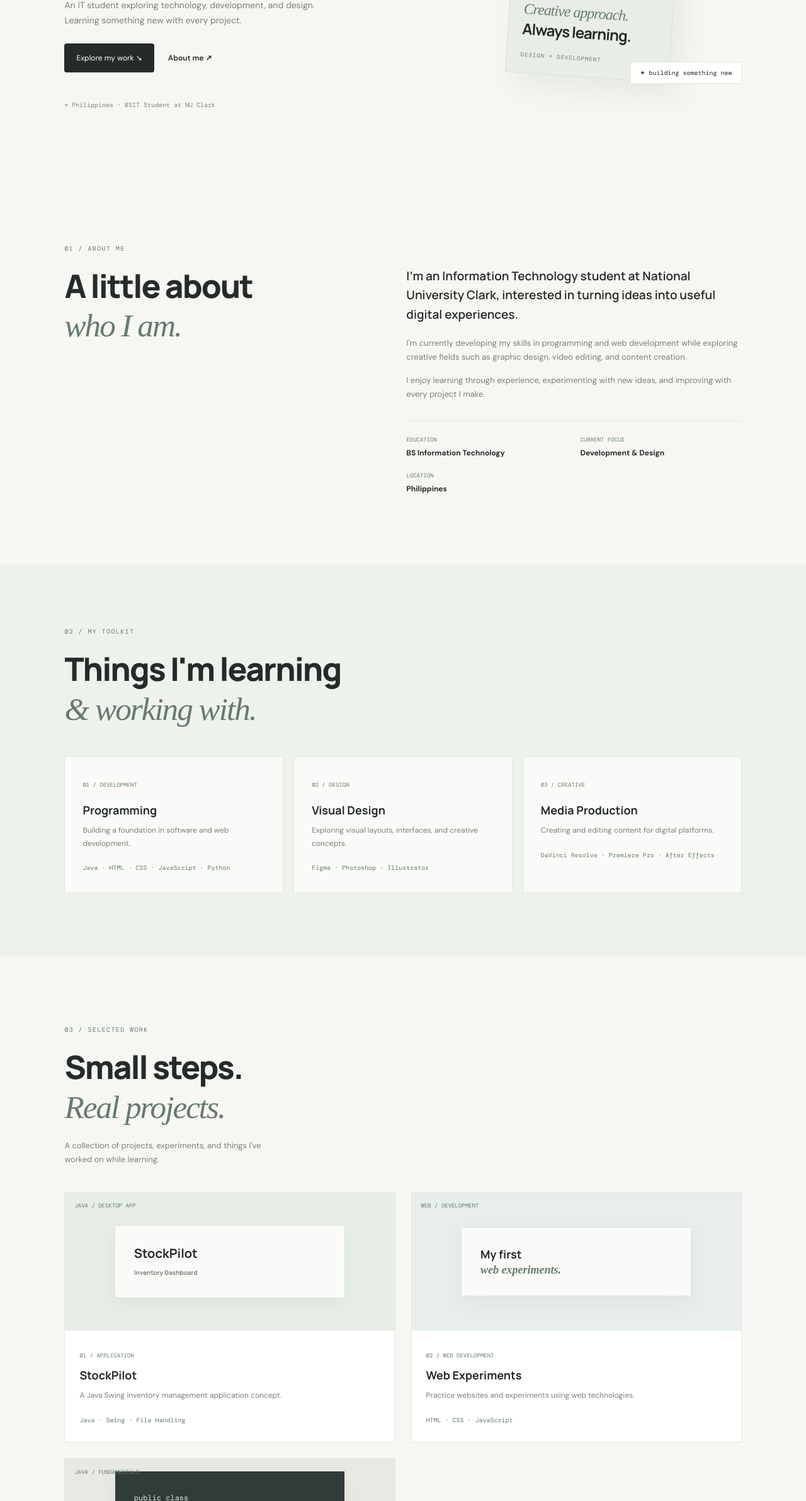
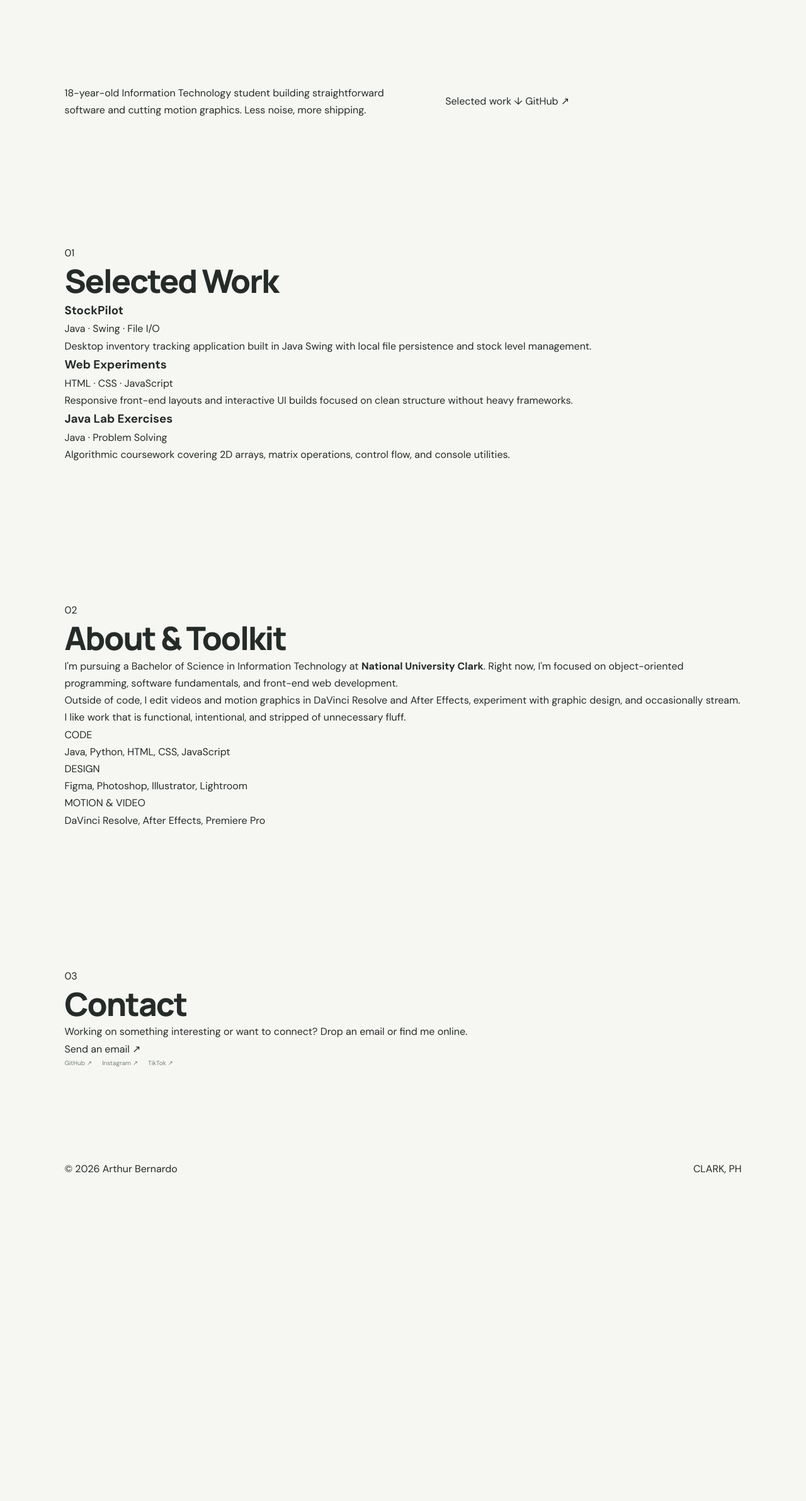
Before and after one commit to gabrielarthurbernardo/gabrielarthurbernardo.github.io, a plain HTML site: page index.html in a window 1280 px wide. Shown: the part 417-2800 px from the top of the page at 63% size. After the commit the page ends 2323 px from the top, so only its background shows below. Drawn offline with nearby package versions, Linux system fonts and the light colour scheme; a web font is replaced by a local one.

Commit message:
Update index.html

```diff
--- a/index.html
+++ b/index.html
@@ -1,194 +1,142 @@
-
 <!DOCTYPE html>
 <html lang="en">
 <head>
   <meta charset="UTF-8">
   <meta name="viewport" content="width=device-width, initial-scale=1.0">
-  <meta name="description" content="Arthur Gabriel Bernardo - IT Student and Aspiring Developer">
-  <title>Arthur Bernardo | Portfolio</title>
+  <meta name="description" content="Arthur Bernardo — BSIT Student, Developer, and Visual Editor">
+  <title>Arthur Bernardo</title>
   <link rel="stylesheet" href="style.css">
   <script src="script.js" defer></script>
 </head>
 <body>
 
-<header>
-  <a href="#home" class="logo">a.<span>bernardo</span></a>
+  <header class="container">
+    <a href="#top" class="logo">arthur<span>.</span></a>
 
-  <button class="menu-toggle" aria-label="Toggle menu">☰</button>
+    <button class="menu-toggle" aria-label="Toggle menu" aria-expanded="false">☰</button>
 
     <nav>
+      <a href="#work">Work</a>
       <a href="#about">About</a>
-    <a href="#skills">Skills</a>
-    <a href="#projects">Projects</a>
-    <a href="#contact" class="nav-button">Let's talk ↗</a>
+      <a href="#contact">Contact</a>
     </nav>
   </header>
 
-<main>
-  <section class="hero" id="home">
-    <div class="hero-text">
-      <p class="eyebrow">HELLO, I'M ARTHUR</p>
-      <h1>Creating things<br>with <span>curiosity.</span></h1>
-      <p class="description">
-        An IT student exploring technology, development,
-        and design. Learning something new with every project.
+  <main class="container" id="top">
+    <section class="hero">
+      <p class="mono-label">BSIT @ NU CLARK · PHILIPPINES</p>
+      <h1>Arthur Bernardo</h1>
+      <p class="lead">
+        18-year-old Information Technology student building straightforward software
+        and cutting motion graphics. Less noise, more shipping.
       </p>
-      <div class="hero-buttons">
-        <a href="#projects" class="primary-button">Explore my work ↘</a>
-        <a href="#about" class="secondary-button">About me ↗</a>
-      </div>
-      <p class="location">⌖ Philippines · BSIT Student at NU Clark</p>
-    </div>
-
-    <div class="hero-art">
-      <div class="art-card">
-        <span class="art-label">A LITTLE NOTE / 001</span>
-        <div class="art-symbol">✳</div>
-        <h2>Curious mind.<br><i>Creative approach.</i><br>Always learning.</h2>
-        <span class="art-footer">DESIGN × DEVELOPMENT</span>
-      </div>
-      <span class="floating-note">✦ building something new</span>
+      <div class="hero-actions">
+        <a href="#work" class="btn-primary">Selected work ↓</a>
+        <a href="https://github.com/staryyboo" target="_blank" rel="noopener" class="btn-ghost">GitHub ↗</a>
       </div>
     </section>
 
-  <section class="about section" id="about">
-    <div>
-      <p class="eyebrow">01 / ABOUT ME</p>
-      <h2>A little about<br><i>who I am.</i></h2>
+    <section class="section" id="work">
+      <div class="section-header">
+        <span class="mono-label">01</span>
+        <h2>Selected Work</h2>
       </div>
-    <div class="about-text">
-      <h3>
-        I'm an Information Technology student at
-        National University Clark, interested in
-        turning ideas into useful digital experiences.
-      </h3>
+
+      <div class="project-list">
+        <article class="project-item">
+          <div class="project-top">
+            <h3>StockPilot</h3>
+            <span class="mono-tag">Java · Swing · File I/O</span>
+          </div>
           <p>
-        I'm currently developing my skills in programming
-        and web development while exploring creative fields
-        such as graphic design, video editing, and content creation.
+            Desktop inventory tracking application built in Java Swing with local file
+            persistence and stock level management.
+          </p>
+        </article>
+
+        <article class="project-item">
+          <div class="project-top">
+            <h3>Web Experiments</h3>
+            <span class="mono-tag">HTML · CSS · JavaScript</span>
+          </div>
+          <p>
+            Responsive front-end layouts and interactive UI builds focused on clean
+            structure without heavy frameworks.
+          </p>
+        </article>
+
+        <article class="project-item">
+          <div class="project-top">
+            <h3>Java Lab Exercises</h3>
+            <span class="mono-tag">Java · Problem Solving</span>
+          </div>
+          <p>
+            Algorithmic coursework covering 2D arrays, matrix operations, control flow,
+            and console utilities.
+          </p>
+        </article>
+      </div>
+    </section>
+
+    <section class="section" id="about">
+      <div class="section-header">
+        <span class="mono-label">02</span>
+        <h2>About &amp; Toolkit</h2>
+      </div>
+
+      <div class="about-copy">
+        <p>
+          I'm pursuing a Bachelor of Science in Information Technology at
+          <strong>National University Clark</strong>. Right now, I'm focused on
+          object-oriented programming, software fundamentals, and front-end web development.
         </p>
         <p>
-        I enjoy learning through experience, experimenting
-        with new ideas, and improving with every project I make.
+          Outside of code, I edit videos and motion graphics in DaVinci Resolve and After
+          Effects, experiment with graphic design, and occasionally stream. I like work
+          that is functional, intentional, and stripped of unnecessary fluff.
         </p>
-      <div class="facts">
-        <div><small>EDUCATION</small><strong>BS Information Technology</strong></div>
-        <div><small>CURRENT FOCUS</small><strong>Development & Design</strong></div>
-        <div><small>LOCATION</small><strong>Philippines</strong></div>
+      </div>
+
+      <div class="toolkit-grid">
+        <div>
+          <span class="mono-label">CODE</span>
+          <p>Java, Python, HTML, CSS, JavaScript</p>
+        </div>
+        <div>
+          <span class="mono-label">DESIGN</span>
+          <p>Figma, Photoshop, Illustrator, Lightroom</p>
+        </div>
+        <div>
+          <span class="mono-label">MOTION &amp; VIDEO</span>
+          <p>DaVinci Resolve, After Effects, Premiere Pro</p>
         </div>
       </div>
     </section>
 
-  <section class="skills section" id="skills">
-    <p class="eyebrow">02 / MY TOOLKIT</p>
-    <h2>Things I'm learning<br><i>& working with.</i></h2>
+    <section class="section" id="contact">
+      <div class="section-header">
+        <span class="mono-label">03</span>
+        <h2>Contact</h2>
+      </div>
 
-    <div class="skill-grid">
-      <article class="skill-card">
-        <span>01 / DEVELOPMENT</span>
-        <h3>Programming</h3>
-        <p>Building a foundation in software and web development.</p>
-        <div class="tags">Java · HTML · CSS · JavaScript · Python</div>
-      </article>
-
-      <article class="skill-card">
-        <span>02 / DESIGN</span>
-        <h3>Visual Design</h3>
-        <p>Exploring visual layouts, interfaces, and creative concepts.</p>
-        <div class="tags">Figma · Photoshop · Illustrator</div>
-      </article>
-
-      <article class="skill-card">
-        <span>03 / CREATIVE</span>
-        <h3>Media Production</h3>
-        <p>Creating and editing content for digital platforms.</p>
-        <div class="tags">DaVinci Resolve · Premiere Pro · After Effects</div>
-      </article>
-    </div>
-  </section>
-
-  <section class="projects section" id="projects">
-    <p class="eyebrow">03 / SELECTED WORK</p>
-    <h2>Small steps.<br><i>Real projects.</i></h2>
-    <p class="section-description">
-      A collection of projects, experiments, and things
-      I've worked on while learning.
+      <p class="contact-copy">
+        Working on something interesting or want to connect? Drop an email or find me online.
       </p>
 
-    <div class="project-grid">
-      <article class="project-card">
-        <div class="project-image stock">
-          <span>JAVA / DESKTOP APP</span>
-          <div class="mock-dashboard">StockPilot<br><small>Inventory Dashboard</small></div>
-        </div>
-        <div class="project-info">
-          <span>01 / APPLICATION</span>
-          <h3>StockPilot</h3>
-          <p>A Java Swing inventory management application concept.</p>
-          <div class="tags">Java · Swing · File Handling</div>
-        </div>
-      </article>
-
-      <article class="project-card">
-        <div class="project-image web">
-          <span>WEB / DEVELOPMENT</span>
-          <div class="mock-web">My first<br><i>web experiments.</i></div>
-        </div>
-        <div class="project-info">
-          <span>02 / WEB DEVELOPMENT</span>
-          <h3>Web Experiments</h3>
-          <p>Practice websites and experiments using web technologies.</p>
-          <div class="tags">HTML · CSS · JavaScript</div>
-        </div>
-      </article>
-
-      <article class="project-card">
-        <div class="project-image java">
-          <span>JAVA / FUNDAMENTALS</span>
-          <div class="mock-code">public class<br><i>Practice</i> {<br>&nbsp; learn();<br>&nbsp; build();<br>}</div>
-        </div>
-        <div class="project-info">
-          <span>03 / COURSEWORK</span>
-          <h3>Java Lab Exercises</h3>
-          <p>Programming exercises covering arrays, loops, matrices, and more.</p>
-          <div class="tags">Java · Problem Solving</div>
-        </div>
-      </article>
-    </div>
-    <p class="disclaimer">More projects will be added as I continue learning.</p>
-  </section>
-
-  <section class="education section">
-    <div>
-      <p class="eyebrow">04 / EDUCATION</p>
-      <h2>Where I'm<br><i>learning from.</i></h2>
-    </div>
-    <div class="education-card">
-      <div class="nu-logo">NU.</div>
-      <div>
-        <small>CURRENTLY STUDYING</small>
-        <h3>National University Clark</h3>
-        <p>Bachelor of Science in Information Technology</p>
+      <div class="contact-links">
+        <a href="mailto:YOUR-EMAIL@example.com" class="btn-primary">Send an email ↗</a>
+        <div class="socials">
+          <a href="https://github.com/staryyboo" target="_blank" rel="noopener">GitHub ↗</a>
+          <a href="https://www.instagram.com/arthur.staribu/" target="_blank" rel="noopener">Instagram ↗</a>
+          <a href="https://www.tiktok.com/@staryyboo" target="_blank" rel="noopener">TikTok ↗</a>
         </div>
       </div>
     </section>
-
-  <section class="contact" id="contact">
-    <p class="eyebrow">05 / GET IN TOUCH</p>
-    <h2>Have an idea?<br><i>Let's connect.</i></h2>
-    <p>Feel free to drop a message, ask me anything, or connect with me!</p>
-    <a href="mailto:YOUR-EMAIL@example.com" class="contact-button">Send me an email ↗</a>
-  </section>
   </main>
 
-<footer>
-  <a href="#home" class="logo">a.<span>bernardo</span></a>
-  <p>Designed & built with curiosity. © <span id="year"></span></p>
-  <div class="socials">
-    <a href="https://github.com/staryyboo" target="_blank">GitHub ↗</a>
-    <a href="https://www.instagram.com/arthur.staribu/" target="_blank">Instagram ↗</a>
-    <a href="https://www.tiktok.com/@staryyboo" target="_blank">TikTok ↗</a>
-  </div>
+  <footer class="container">
+    <span>© <span id="year"></span> Arthur Bernardo</span>
+    <span class="mono-label">CLARK, PH</span>
   </footer>
 
 </body>
```
Lines whose indentation alone changed are shown as unchanged.
